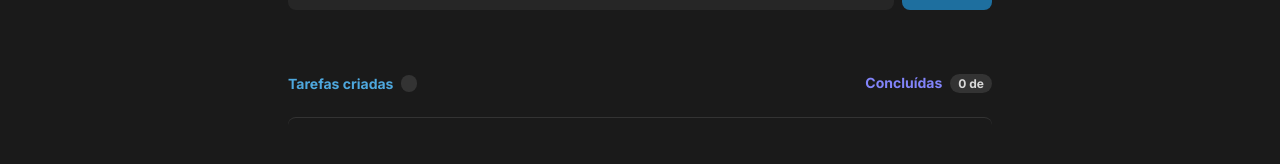
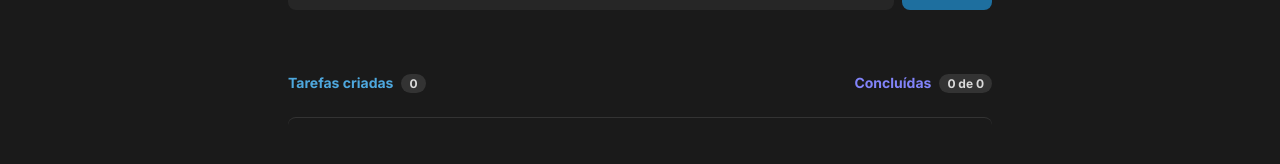
Before and after one commit to diegonatalo/todo, a React (Vite) app: page / in a window 1280 px wide. Shown: the part 215-379 px from the top of the page. Built offline with nearby package versions, Linux system fonts and the light colour scheme.

Commit message:
feat: add Array.from

```diff
--- a/src/contexts/TasksContext.tsx
+++ b/src/contexts/TasksContext.tsx
@@ -39,7 +39,7 @@ export function TasksProvider({ children }: TasksProviderProps) {
     localStorage.setItem(TASKS_STORAGE_KEY, JSON.stringify(tasksState))
   }, [tasksState])
 
-  const tasksQuantity = tasksState.length
+  const tasksQuantity = Array.from(tasksState).length
   const totalDoneTasks = Array.from(tasksState).reduce(
     (total, task) => (total += task.isDone ? 1 : 0),
     0
```
